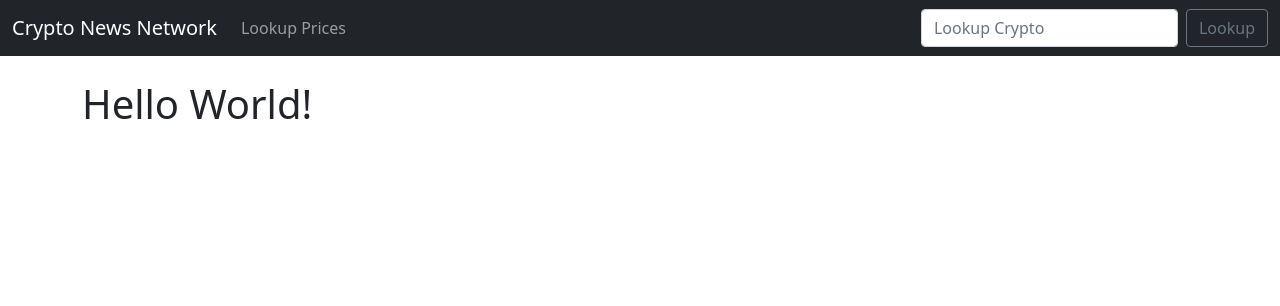
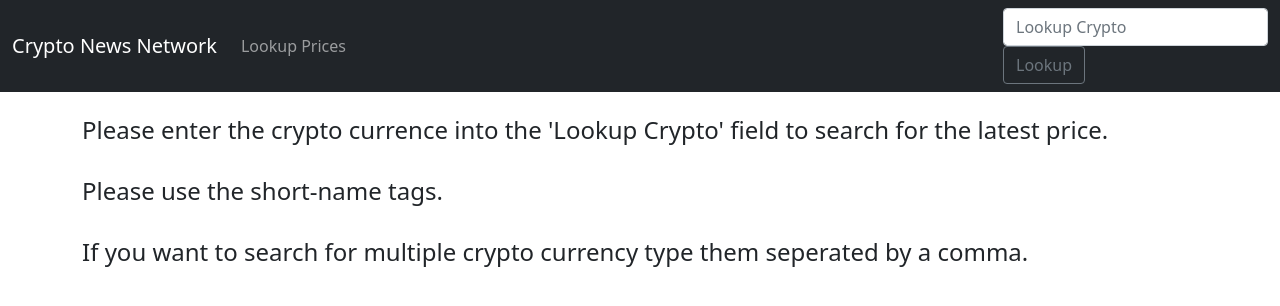
Before and after one commit to drpoxx/cryptoviewer, a Django app: page /prices/ in a window 1280 px wide. Shown: the top 306 px of the page. Run offline with Django 3.2, Linux system fonts and the light colour scheme.

Commit message:
complete webisite

```diff
--- a/crypto/templates/base.html
+++ b/crypto/templates/base.html
@@ -24,7 +24,7 @@
                 <a class="nav-link" href="{% url 'prices' %}">Lookup Prices</a>
               </li>
             </ul>
-            <form class="d-flex" method="POST" action="{% url 'prices' %}">
+            <form class="form-inline my-2 my-lg-0" method="POST" action="{% url 'prices' %}">
               {% csrf_token %}
               <input class="form-control me-2" type="search" placeholder="Lookup Crypto" aria-label="Search" name="quote">
               <button class="btn btn-outline-secondary" type="submit">Lookup</button>
--- a/crypto/templates/prices.html
+++ b/crypto/templates/prices.html
@@ -2,6 +2,27 @@
 
 {% block content %}
 
-    <h1>Hello World!</h1>
+    {% if notfound %}
+        <h4>Please enter the crypto currence into the 'Lookup Crypto' field to search for the latest price.</h4> <br/>
+        <h4>Please use the short-name tags.</h4><br/>
+        <h4>If you want to search for multiple crypto currency type them seperated by a comma.</h4><br/>
+    {% else %}
+        {% if crypto.Response %}
+            <h4>Sorry that symbol ({{ quote }}) doesn't exist please try again.</h4>
+        {% endif %}
+        {% for key,value in crypto.DISPLAY.items %}
+            <div class="jumbotron">
+                <h1 class="display-4">Name: {{ key }}</h1>
+                <hr class="my-4">
+                <p>
+                    <strong>Price:</strong> {{ value.GBP.PRICE }} <br/>
+                    <strong>Day High:</strong> {{ value.GBP.HIGHDAY }} <br/>
+                    <strong>Day Low:</strong> {{ value.GBP.LOWDAY }} <br/>
+                    <strong>Market Cap:</strong> {{ value.GBP.MKTCAP }} <br/>
+                </p>
+            </div>
+            <br/>
+        {% endfor %}
+    {% endif %}
 
 {% endblock %}
--- a/crypto/views.py
+++ b/crypto/views.py
@@ -5,8 +5,8 @@ from crypto.config_file import api_key
 def home(request):
     import requests
     import json
+
     # Grab Crypto Price Data
-    #
     price_request = requests.get(f"https://min-api.cryptocompare.com/data/pricemultifull?fsyms=BTC,ETH,SHIB,DOT,SOL,ADA,DODGE,FTM,XRP,BUSD&tsyms=GBP&api_key={api_key}")
     price = json.loads(price_request.content)
 
@@ -19,4 +19,20 @@ def home(request):
         })
 
 def prices(request):
-    return render(request, 'prices.html', {})
+    import requests
+    import json
+    if request.method == 'POST':
+        quote = request.POST['quote']
+        quote = quote.upper()
+
+        # Grab Crypto Price Data
+        crypto_request = requests.get(f"https://min-api.cryptocompare.com/data/pricemultifull?fsyms={quote}&tsyms=GBP&api_key={api_key}")
+        crypto = json.loads(crypto_request.content)
+
+        return render(request, 'prices.html', {
+            'quote': quote,
+            'crypto': crypto
+            })
+    else:
+        notfound = "Please enter the crypto currence into the 'Lookup Crypto' field to search for the latest price. \nPlease use the short-name tags. \nIf you want to search for multiple crypto currency type them seperated by a comma."
+        return render(request, 'prices.html', {'notfound': notfound})
```
